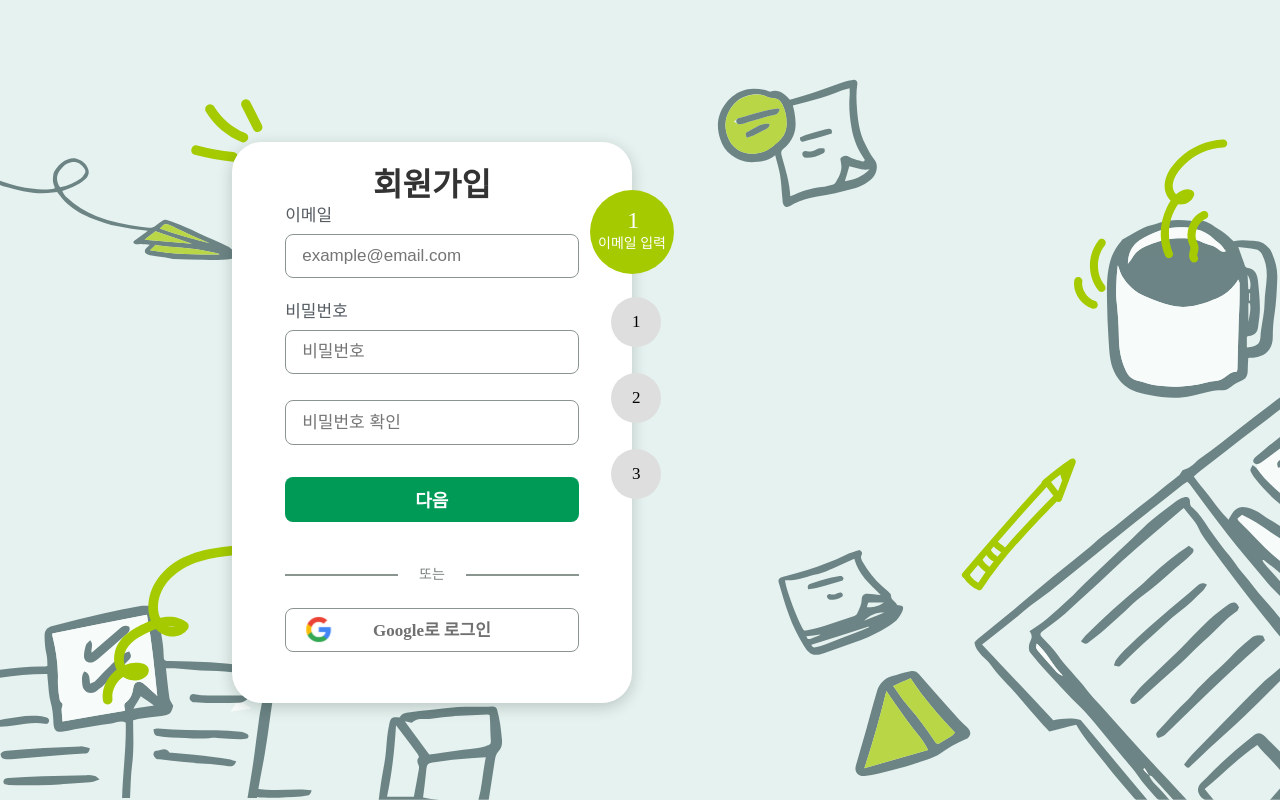
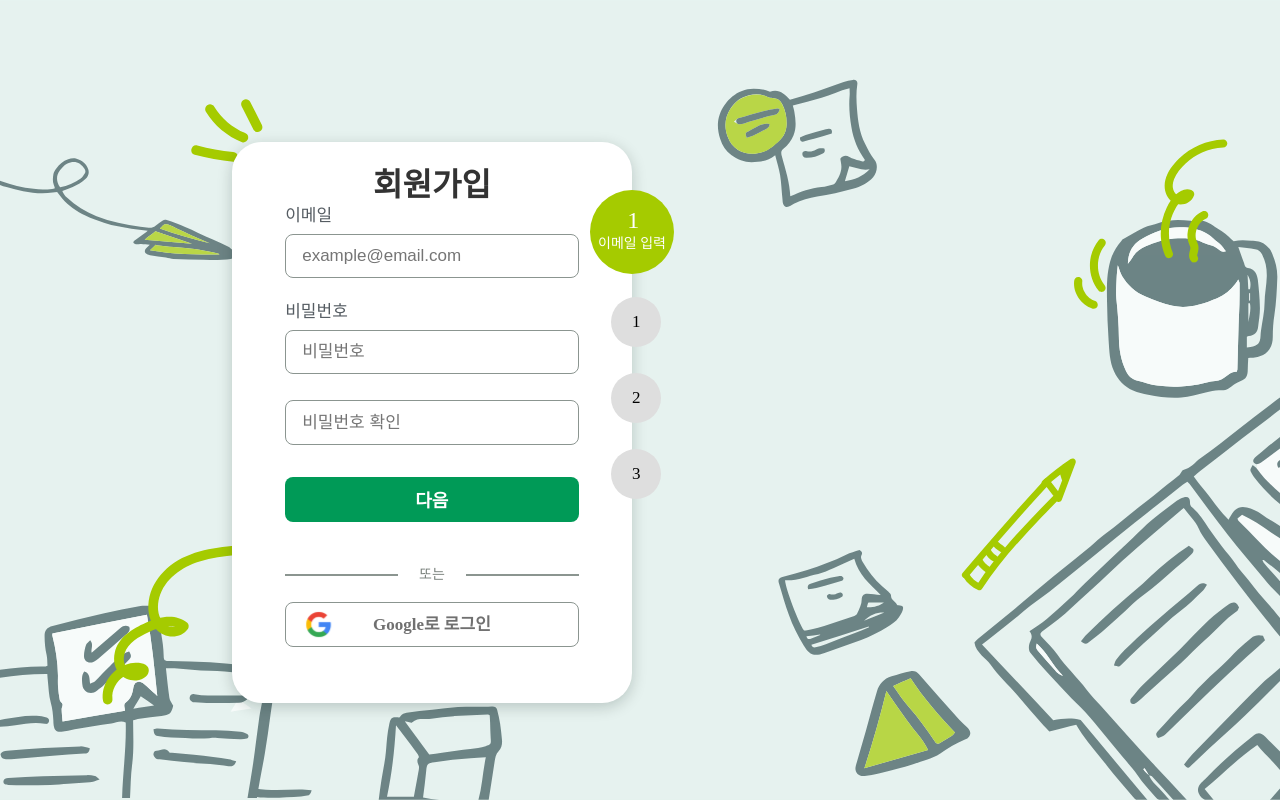
Before and after one commit to chohyundon/waffle-hyungdonless-frontEnd, a React (Vite) app: page /signup/step1 in a window 1280 px wide. Built offline with nearby package versions, Linux system fonts and the light colour scheme; no server answers; a web font is replaced by a local one.

Commit message:
Design: 구글 로그인 버튼 위치 수정(Donny: 1월23일 00시19분)

```diff
--- a/src/components/Login/LoginForm.module.css
+++ b/src/components/Login/LoginForm.module.css
@@ -97,7 +97,7 @@
   font-size: 1.0625rem;
   font-weight: 600;
   cursor: pointer;
-  top: 83%;
+  top: 82%;
 }
 
 .googleLogo {
```
